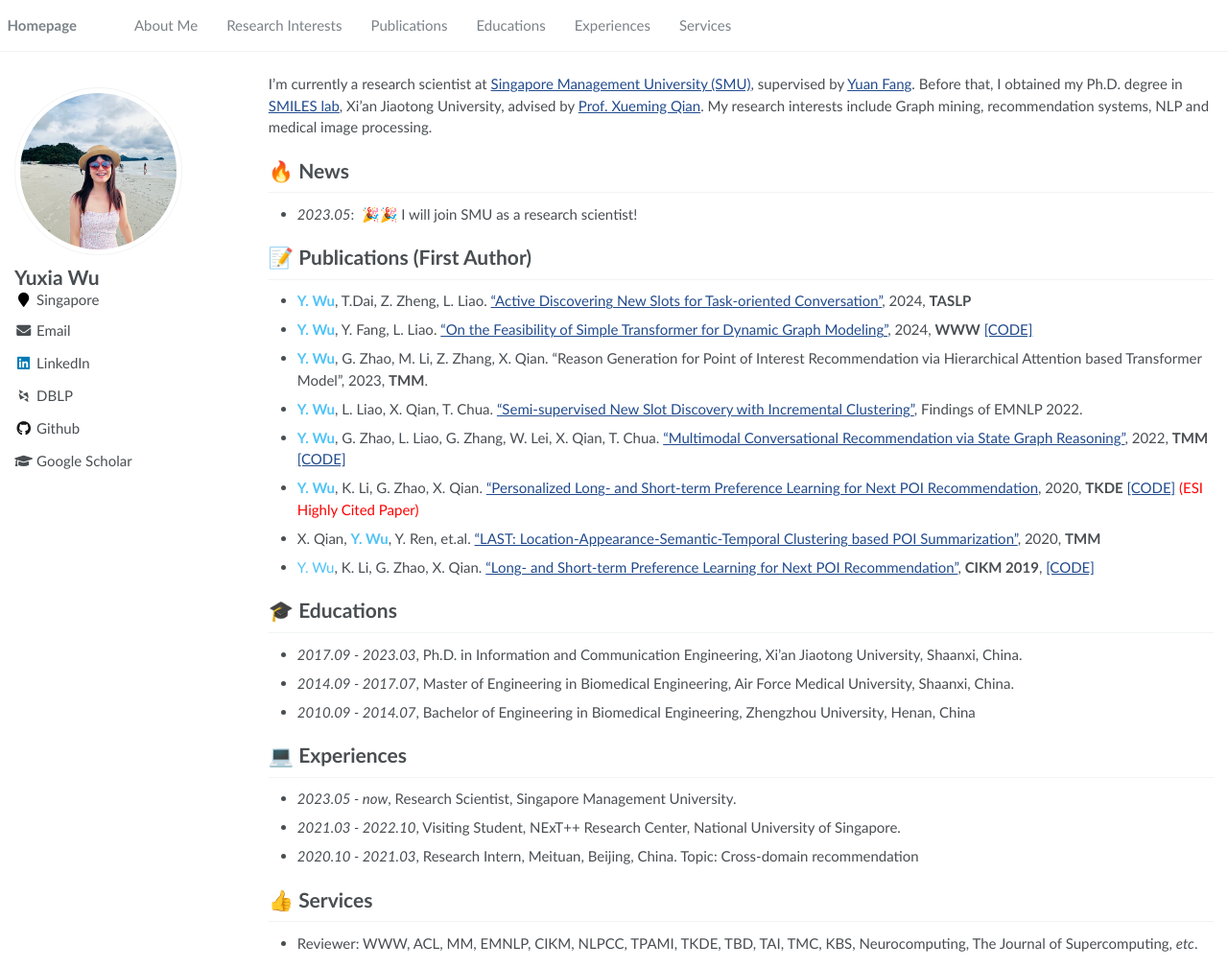
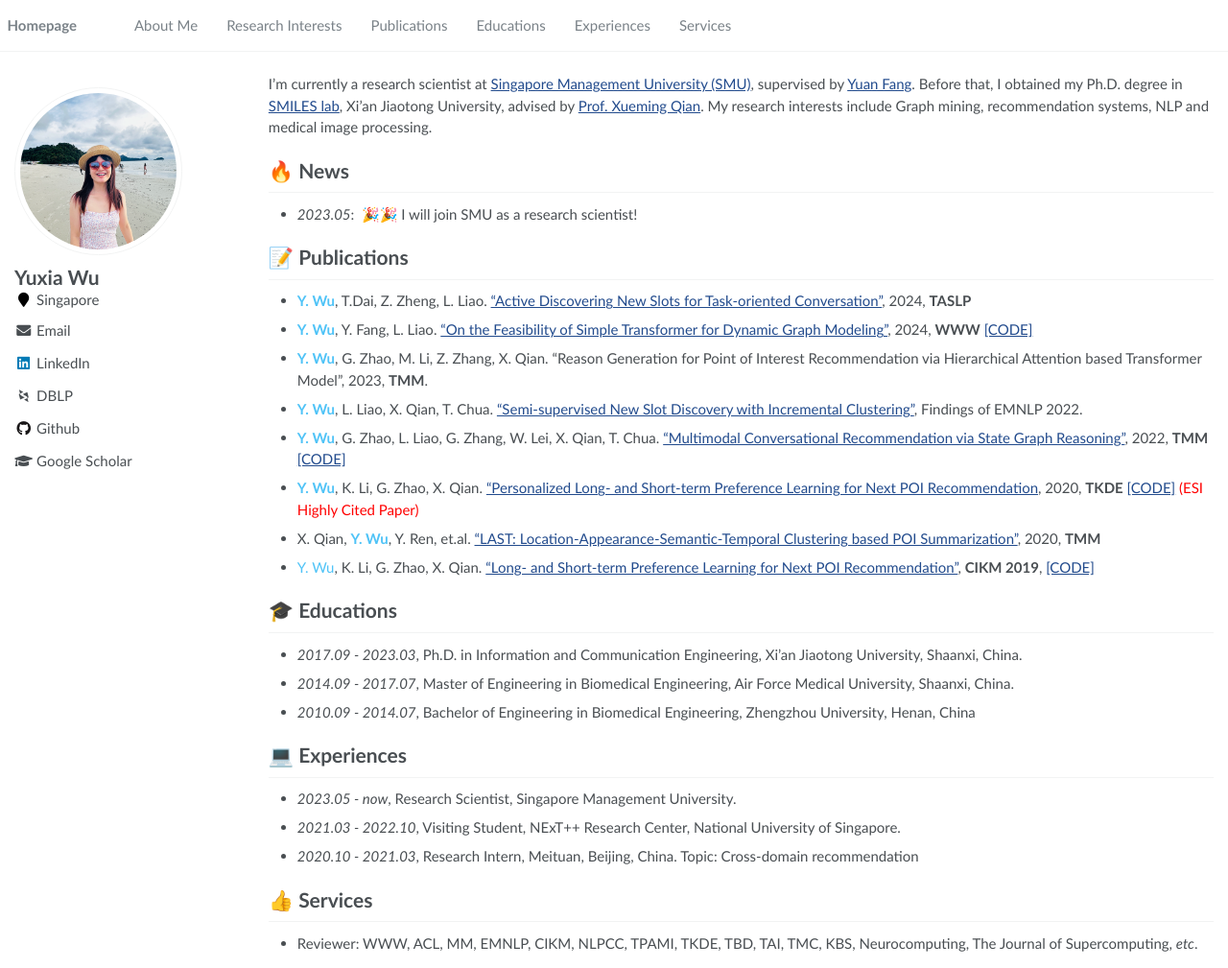
Before and after one commit to YuxiaWu/YuxiaWu.github.io, a Jekyll site: the page built from _pages/about.md, in a window 1280 px wide and 1009 px high. Shown: the whole window at 96% size. Built offline with Jekyll 4.4.1, drawn with Linux system fonts in a browser that asks for light colours; some web fonts are replaced.

Commit message:
Update about.md

```diff
--- a/_pages/about.md
+++ b/_pages/about.md
@@ -24,7 +24,7 @@ I'm currently a research scientist at [Singapore Management University (SMU)](ht
 - *2023.05*: &nbsp;🎉🎉 I will join SMU as a research scientist!
 
 
-# 📝 Publications (First Author)
+# 📝 Publications
 - <span style="color:#4FC3F7">**Y. Wu**</span>, T.Dai, Z. Zheng, L. Liao. ["Active Discovering New Slots for Task-oriented Conversation"](/my_papers/Active_Discovering_New_Slots_for_Task_oriented_Conversation), 2024, **TASLP**
 - <span style="color:#4FC3F7">**Y. Wu**</span>, Y. Fang, L. Liao. ["On the Feasibility of Simple Transformer for Dynamic Graph Modeling"](/my_papers/On the Feasibility of Simple Transformer for Dynamic Graph Modeling.pdf), 2024, **WWW** [[CODE]](https://github.com/yieshah/SimpleDyG)
 - <span style="color:#4FC3F7">**Y. Wu**</span>, G. Zhao, M. Li, Z. Zhang, X. Qian. "Reason Generation for Point of Interest Recommendation via Hierarchical Attention based Transformer Model", 2023, **TMM**.
```
